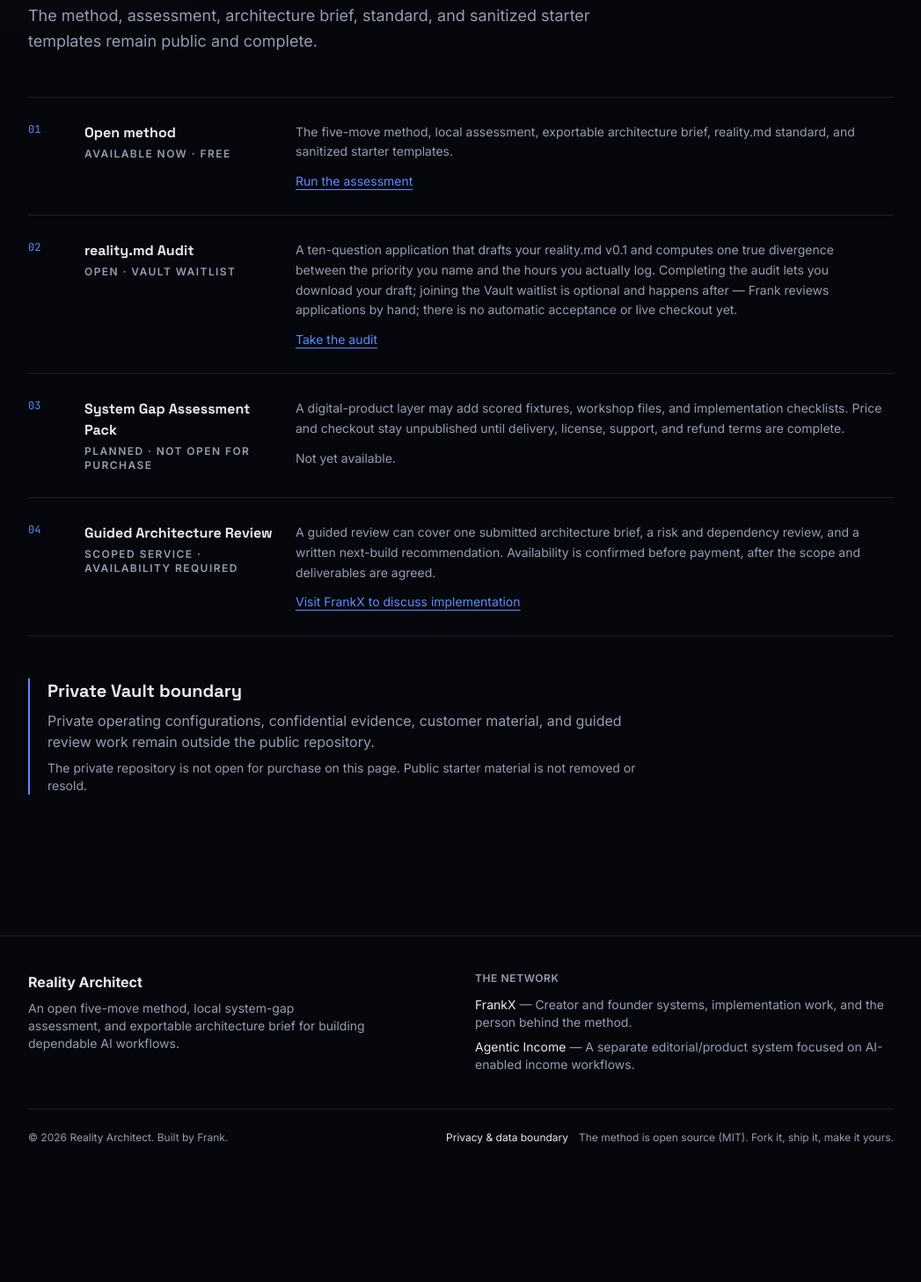
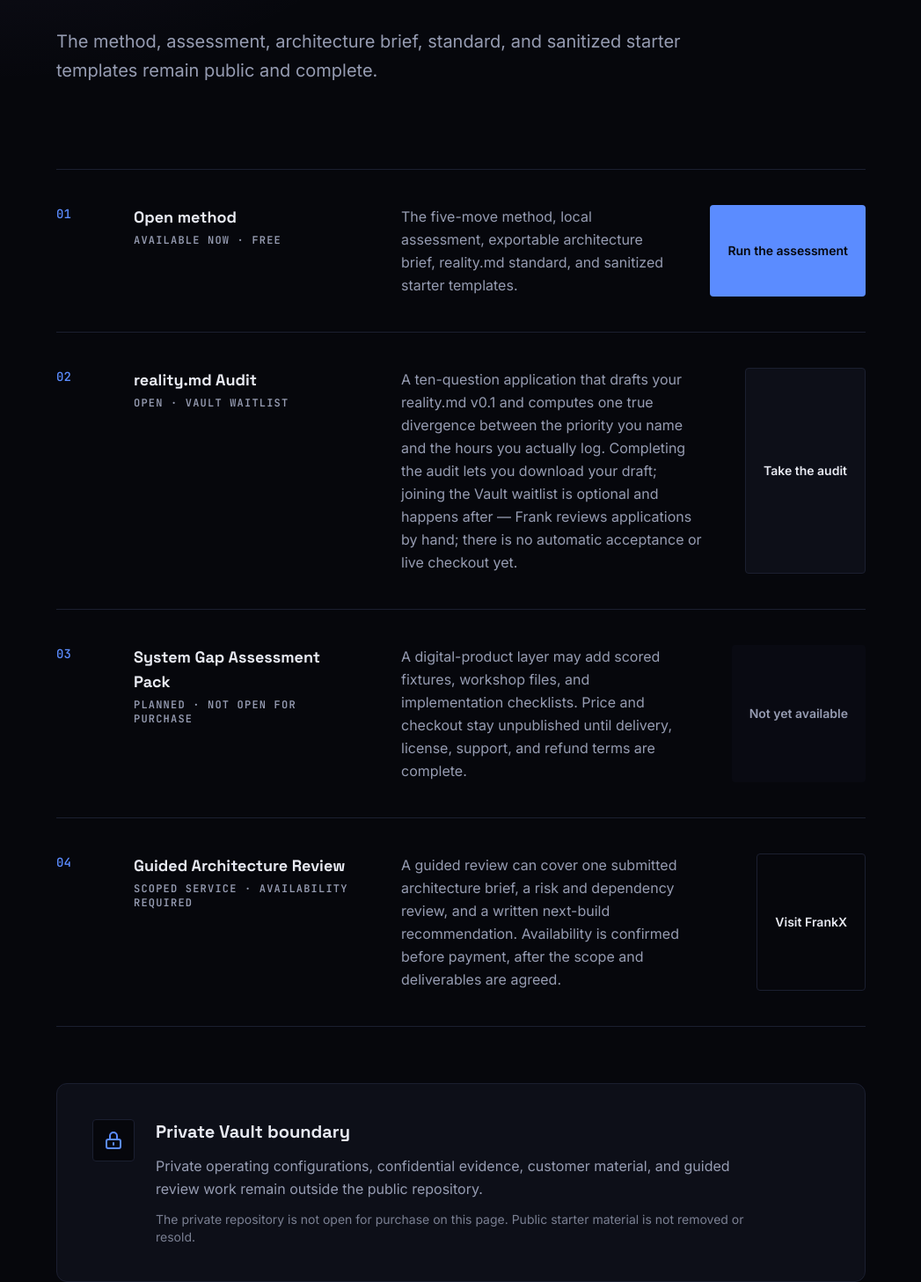
Before and after one commit to frankxai/realityarchitect, a Next.js app: page /vault in a window 1280 px wide. Shown: the part 363-1820 px from the top of the page at 88% size, without its empty margins (116-1163 px from the left). Before the commit the page ends 1704 px from the top, so only its background shows below. Built offline with nearby package versions, Linux system fonts and the light colour scheme.

Commit message:
Improve /vault and /assess layout from Jules v0 pass
Land checked visual diffs: focus rings, export CTA, local-brief copy. Keep waitlist and five-move logic. Explicit color transitions with reduced-motion off. No checkout.

```diff
--- a/app/assess/page.tsx
+++ b/app/assess/page.tsx
@@ -15,16 +15,18 @@
 
 export default function Assess() {
   return (
-    <div className="py-14">
+    <div className="py-14 sm:py-20 lg:py-24">
+      <div className="max-w-4xl mx-auto">
         <p className="font-mono text-sm font-semibold uppercase tracking-[0.2em] text-accent">The Architect Assessment</p>
-      <h1 className="mt-3 max-w-3xl text-4xl font-extrabold tracking-tight text-ink sm:text-5xl">
+        <h1 className="mt-4 max-w-3xl text-4xl font-extrabold tracking-tight text-ink sm:text-5xl lg:text-6xl">
           Find the first gap. Export the architecture brief.
         </h1>
-      <p className="mt-5 max-w-2xl text-lg text-muted">
+        <p className="mt-6 max-w-2xl text-lg text-muted sm:text-xl leading-relaxed">
           Five questions, one per move of the Loop. Your gap is the first dependency that is not locked in. The assessment runs locally and produces a Markdown artifact with one next build, acceptance test, guardrail, and seven-day plan.
         </p>
-      <div className="mt-10">
+        <div className="mt-12 lg:mt-16">
           <Assessment />
+        </div>
       </div>
     </div>
   )
--- a/app/vault/page.tsx
+++ b/app/vault/page.tsx
@@ -19,56 +19,78 @@
     label: 'Open method',
     status: 'Available now · free',
     description: 'The five-move method, local assessment, exportable architecture brief, reality.md standard, and sanitized starter templates.',
-    action: <Link href="/assess" className="text-accent underline underline-offset-4">Run the assessment</Link>,
+    action: <Link href="/assess" className="inline-flex items-center justify-center rounded bg-accent px-5 py-2.5 text-sm font-semibold text-bg transition-[color,background-color,border-color] motion-reduce:transition-none hover:bg-accent/90 focus-visible:outline-none focus-visible:ring-2 focus-visible:ring-accent focus-visible:ring-offset-2 focus-visible:ring-offset-bg">Run the assessment</Link>,
   },
   {
     label: 'reality.md Audit',
     status: 'Open · Vault waitlist',
     description: 'A ten-question application that drafts your reality.md v0.1 and computes one true divergence between the priority you name and the hours you actually log. Completing the audit lets you download your draft; joining the Vault waitlist is optional and happens after — Frank reviews applications by hand; there is no automatic acceptance or live checkout yet.',
-    action: <Link href="/apply" className="text-accent underline underline-offset-4">Take the audit</Link>,
+    action: <Link href="/apply" className="inline-flex items-center justify-center rounded border border-border bg-surface px-5 py-2.5 text-sm font-semibold text-ink transition-[color,background-color,border-color] motion-reduce:transition-none hover:border-accent focus-visible:outline-none focus-visible:ring-2 focus-visible:ring-accent focus-visible:ring-offset-2 focus-visible:ring-offset-bg">Take the audit</Link>,
   },
   {
     label: 'System Gap Assessment Pack',
     status: 'Planned · not open for purchase',
     description: 'A digital-product layer may add scored fixtures, workshop files, and implementation checklists. Price and checkout stay unpublished until delivery, license, support, and refund terms are complete.',
-    action: <span className="text-muted">Not yet available.</span>,
+    action: <span className="inline-flex items-center justify-center rounded bg-surface/50 px-5 py-2.5 text-sm font-semibold text-muted">Not yet available</span>,
   },
   {
     label: 'Guided Architecture Review',
     status: 'Scoped service · availability required',
     description: 'A guided review can cover one submitted architecture brief, a risk and dependency review, and a written next-build recommendation. Availability is confirmed before payment, after the scope and deliverables are agreed.',
-    action: <a href="https://frankx.ai" className="text-accent underline underline-offset-4">Visit FrankX to discuss implementation</a>,
+    action: <a href="https://frankx.ai" className="inline-flex items-center justify-center rounded border border-border bg-transparent px-5 py-2.5 text-sm font-semibold text-ink transition-[color,background-color,border-color] motion-reduce:transition-none hover:border-accent focus-visible:outline-none focus-visible:ring-2 focus-visible:ring-accent focus-visible:ring-offset-2 focus-visible:ring-offset-bg">Visit FrankX</a>,
   },
 ]
 
 export default function Vault() {
   return (
-    <div className="py-14 sm:py-20">
-      <p className="font-mono text-xs font-semibold uppercase tracking-[0.2em] text-accent">Open method · private implementation layer</p>
-      <h1 className="mt-3 max-w-3xl text-4xl font-extrabold tracking-tight text-ink sm:text-6xl">Know what is free, what is planned, and what requires human time.</h1>
-      <p className="mt-5 max-w-2xl text-lg leading-relaxed text-muted">{site.vault.publicBoundary}</p>
+    <div className="mx-auto max-w-5xl px-4 py-16 sm:px-6 sm:py-24 lg:px-8">
+      <div className="max-w-3xl">
+        <p className="font-mono text-sm font-semibold uppercase tracking-[0.15em] text-accent">Open method · private implementation layer</p>
+        <h1 className="mt-4 text-4xl font-extrabold tracking-tight text-ink sm:text-5xl lg:text-6xl">Know what is free, what is planned, and what requires human time.</h1>
+        <p className="mt-6 text-xl leading-relaxed text-muted">{site.vault.publicBoundary}</p>
+      </div>
 
-      <section className="mt-12 divide-y divide-border border-y border-border" aria-label="Implementation options">
+      <div className="mt-16 lg:mt-24">
+        <section aria-labelledby="implementation-options-heading">
+          <h2 id="implementation-options-heading" className="sr-only">Implementation options</h2>
+          <div className="divide-y divide-border border-y border-border">
             {offers.map((offer, index) => (
-          <article key={offer.label} className="grid gap-4 py-7 sm:grid-cols-[3rem_14rem_1fr]">
-            <span className="font-mono text-xs text-accent">0{index + 1}</span>
-            <div>
-              <h2 className="font-bold text-ink">{offer.label}</h2>
-              <p className="mt-1 text-xs font-semibold uppercase tracking-[0.12em] text-muted">{offer.status}</p>
+              <article key={offer.label} className="grid gap-6 py-10 sm:grid-cols-[auto_1fr] md:grid-cols-[2.5rem_16rem_1fr_auto] md:gap-8 lg:gap-12">
+                <div className="hidden font-mono text-sm font-medium text-accent md:block">
+                  0{index + 1}
                 </div>
                 <div>
-              <p className="max-w-2xl text-sm leading-relaxed text-muted">{offer.description}</p>
-              <div className="mt-3 text-sm">{offer.action}</div>
+                  <h3 className="text-lg font-bold text-ink">{offer.label}</h3>
+                  <p className="mt-1 font-mono text-xs font-semibold uppercase tracking-[0.1em] text-muted">{offer.status}</p>
+                </div>
+                <div>
+                  <p className="max-w-2xl text-base leading-relaxed text-muted">{offer.description}</p>
+                </div>
+                <div className="mt-4 flex sm:mt-0 md:justify-end">
+                  {offer.action}
                 </div>
               </article>
             ))}
+          </div>
         </section>
 
-      <section className="mt-12 border-l-2 border-accent pl-5">
-        <h2 className="text-xl font-bold text-ink">Private Vault boundary</h2>
-        <p className="mt-2 max-w-2xl text-muted">{site.vault.privateBoundary}</p>
-        <p className="mt-2 max-w-2xl text-sm text-muted">The private repository is not open for purchase on this page. Public starter material is not removed or resold.</p>
+        <section className="mt-16 rounded-xl border border-border bg-surface p-8 sm:p-10" aria-labelledby="private-boundary-heading">
+          <div className="flex flex-col sm:flex-row sm:items-start sm:gap-6">
+            <div className="flex-shrink-0">
+              <div className="flex h-12 w-12 items-center justify-center rounded border border-border bg-bg">
+                 <svg className="h-6 w-6 text-accent" fill="none" viewBox="0 0 24 24" stroke="currentColor" aria-hidden="true">
+                  <path strokeLinecap="round" strokeLinejoin="round" strokeWidth={2} d="M12 15v2m-6 4h12a2 2 0 002-2v-6a2 2 0 00-2-2H6a2 2 0 00-2 2v6a2 2 0 002 2zm10-10V7a4 4 0 00-8 0v4h8z" />
+                </svg>
+              </div>
+            </div>
+            <div className="mt-6 sm:mt-0">
+              <h2 id="private-boundary-heading" className="text-xl font-bold text-ink">Private Vault boundary</h2>
+              <p className="mt-3 max-w-2xl text-base leading-relaxed text-muted">{site.vault.privateBoundary}</p>
+              <p className="mt-3 max-w-2xl text-sm text-muted/80">The private repository is not open for purchase on this page. Public starter material is not removed or resold.</p>
+            </div>
+          </div>
         </section>
+      </div>
     </div>
   )
 }
```
Also changed, not shown: components/Assessment.tsx (+39 -28 lines). Lines whose indentation alone changed are shown as unchanged.
